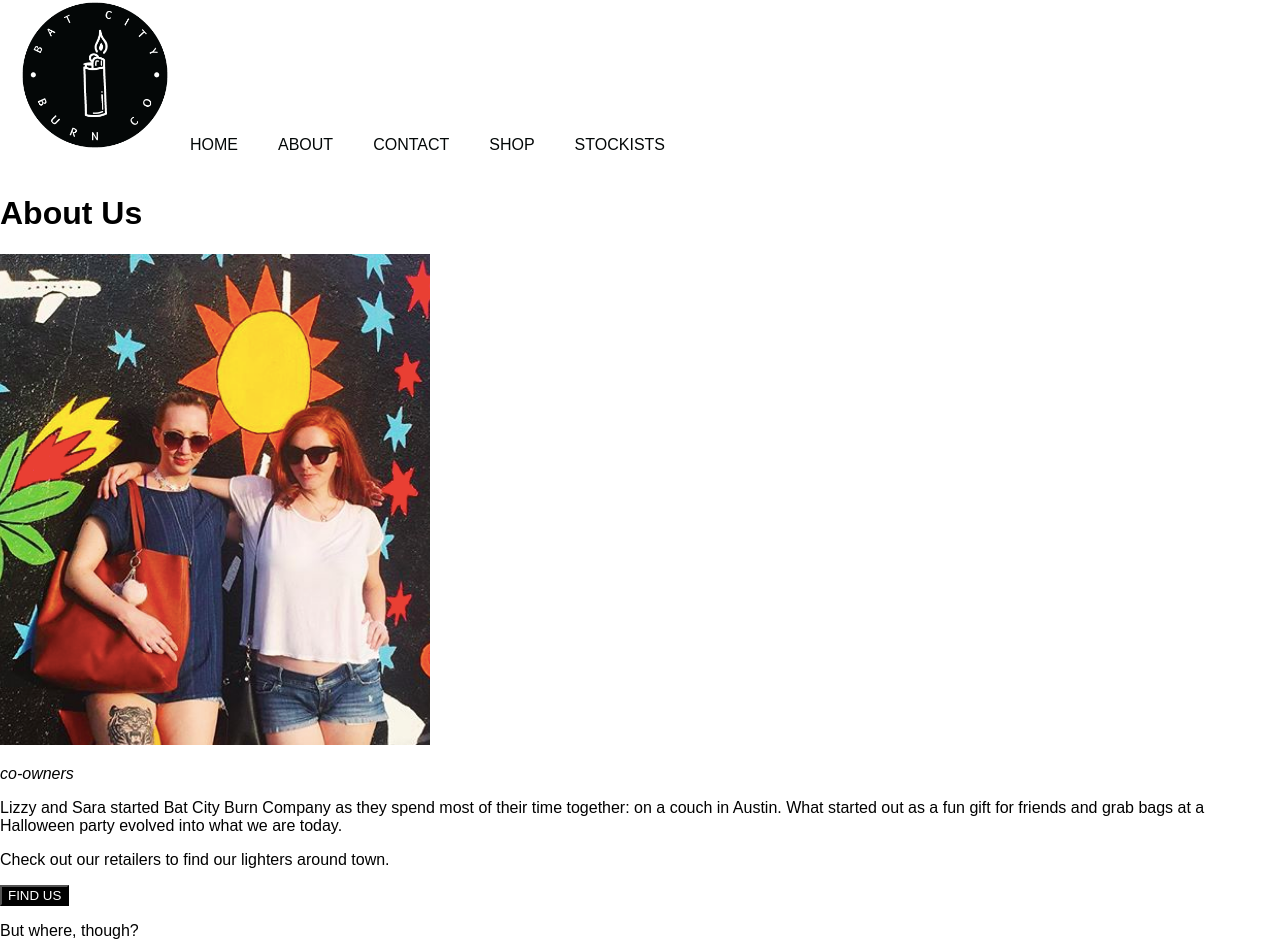
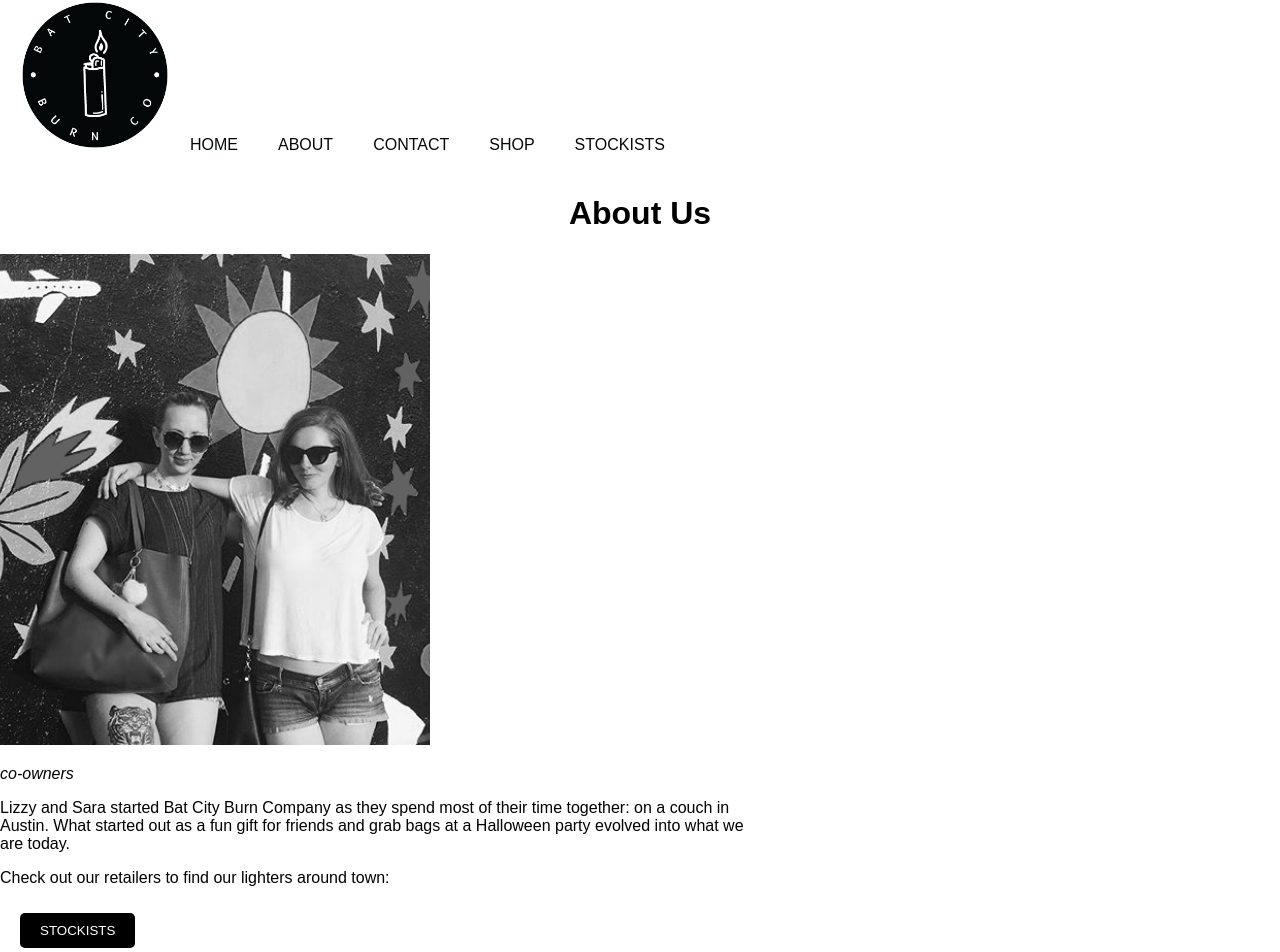
Before and after one commit to saraharless/portfolio-react-bat-city-burn-co, a React (Create React App) app: page /about in a window 1280 px wide. Shown: the part 20-972 px from the top of the page. Built offline with nearby package versions, Linux system fonts and the light colour scheme.

Commit message:
add styling to shop page, style buttons and add hover, make entire button clickable not only text

```diff
--- a/src/components/About.js
+++ b/src/components/About.js
@@ -6,14 +6,18 @@
 export default class About extends Component {
   render() {
     return(
-      <div>
+      <div className="about">
       <h1>About Us</h1>
+      <div className="aboutLeft">
       <img src={owners} alt="Lizzy and Sara"/>
+      </div>
+      <div className="aboutRight">
       <p><i>co-owners</i></p>
       <p>Lizzy and Sara started Bat City Burn Company as they spend most of their time together: on a couch in Austin. What started out as a fun gift for friends and grab bags at a Halloween party evolved into what we are today.</p>
-      <p>Check out our retailers to find our lighters around town.</p>
-      <button className="btn"><Link to="./Stockists">FIND US</Link></button>
-      <p>But where, though?</p>
+      </div>
+      <p>Check out our retailers to find our lighters around town:</p>
+      <button className="btn"><Link to="./Stockists">STOCKISTS</Link></button>
+      <p>Or send us a message:</p>
       <button className="btn"><Link to="./contact">CONTACT US</Link></button>
       </div>
     );
--- a/src/components/Contact.js
+++ b/src/components/Contact.js
@@ -1,5 +1,6 @@
 import React, { Component } from 'react';
 import '../styles/App.css';
+import { Link } from 'react-router-dom';
 
 export default class Shop extends Component {
 
@@ -7,9 +8,10 @@
 
     return (
       <div className="contact">
-      <h2>Contact Us</h2>
-      <p>For custom orders, questions about an order, or press shoot us an email at batcituburnco@gmail.com. You can reach us by phone at 512 555-5874.</p>
-      <p>For a list of stores that stock our products click here.</p>
+      <h1>Contact Us</h1>
+      <p>For custom orders, questions about an order, or press shoot us an email at batcituburnco@gmail.com.</p>
+      <p>You can reach us by phone at 512 555-5874.</p>
+      <p>For a list of stores that stock our products click <Link to="./Stockists">here</Link>.</p>
       </div>
     );
   }
--- a/src/components/Stockists.js
+++ b/src/components/Stockists.js
@@ -11,7 +11,7 @@
 
       <h1>stockists</h1>
       <img src={display} alt="interior of CatchTilly stocked with BCBC products"></img>
-      <p><b>CatchTilly</b> 101 Main Street Austin Texas</p>
+      <p><b>CatchTilly</b> 1200 E 11th St #105, Austin, TX 78702</p>
 
       </div>
 
--- a/src/styles/App.css
+++ b/src/styles/App.css
@@ -10,6 +10,14 @@
 .btn {
   color: white;
   background-color: black;
+  padding: 10px 20px;
+  border-radius: 5px;
+  border: none;
+  margin: 10px 20px;
+}
+
+h1 {
+  text-align: center;
 }
 
 nav {
@@ -24,6 +32,22 @@
   color: #030707;
 }
 
+.about img {
+  filter: grayscale(80);
+}
+
+.about p {
+  max-width: 60%;
+}
+
+.contact a {
+  color: purple;
+}
+
+.contact p {
+  margin-left: 40px;
+}
+
 .home {
   height: 600px;
   color: #EFECE3;
@@ -35,18 +59,28 @@
   padding-top: 100px;
 }
 
-footer {
-  padding-top: 100px;
-  padding-bottom: 100px;
-  padding-left: 60px;
-  background-color: #EFECE3;
-  color: #030707;
-  justify-content: center;
+.products img {
+  height: 400px;
 }
 
-.products img {
-  height: 400px;
+.shop {
+  display: grid;
+}
 
+.shop a {
+  padding-top: 40px;
+  padding-bottom: 40px;
+  /*To make the whole button clickable not just text:*/
+  display: block;
+}
+
+.shop button {
+
+  font-size: 2em;
+}
+
+.shop a:hover {
+  color: blue;
 }
 
 .stockists {
@@ -58,3 +92,12 @@
 .stockists img {
   width: 400px;
 }
+
+footer {
+  padding-top: 100px;
+  padding-bottom: 100px;
+  padding-left: 60px;
+  background-color: #EFECE3;
+  color: #030707;
+  justify-content: center;
+}
```
